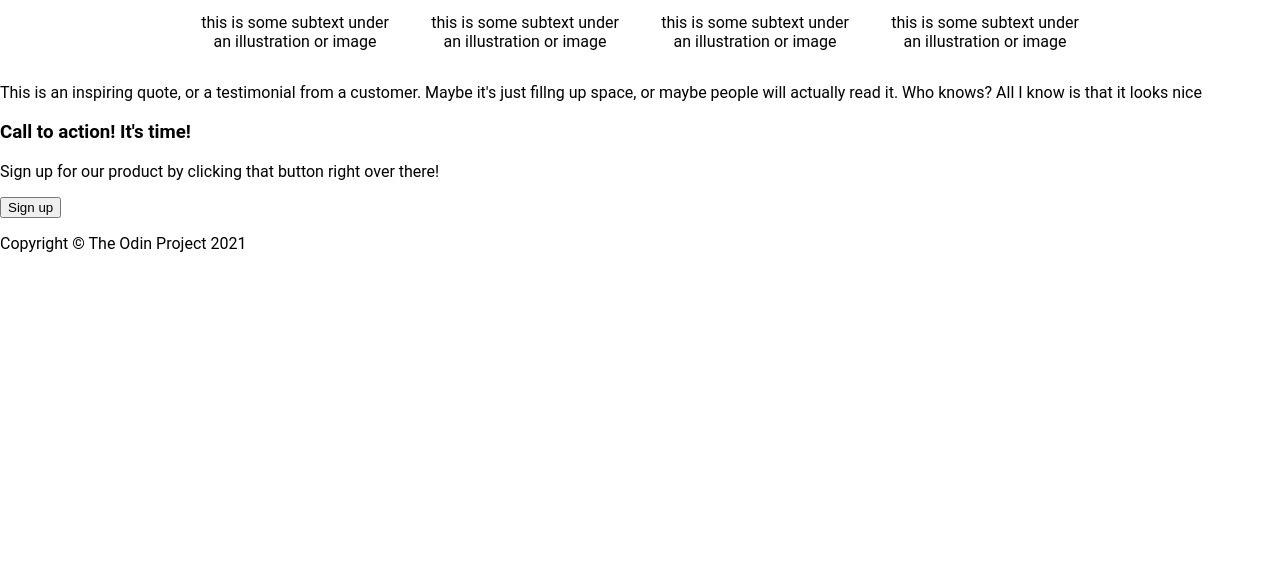
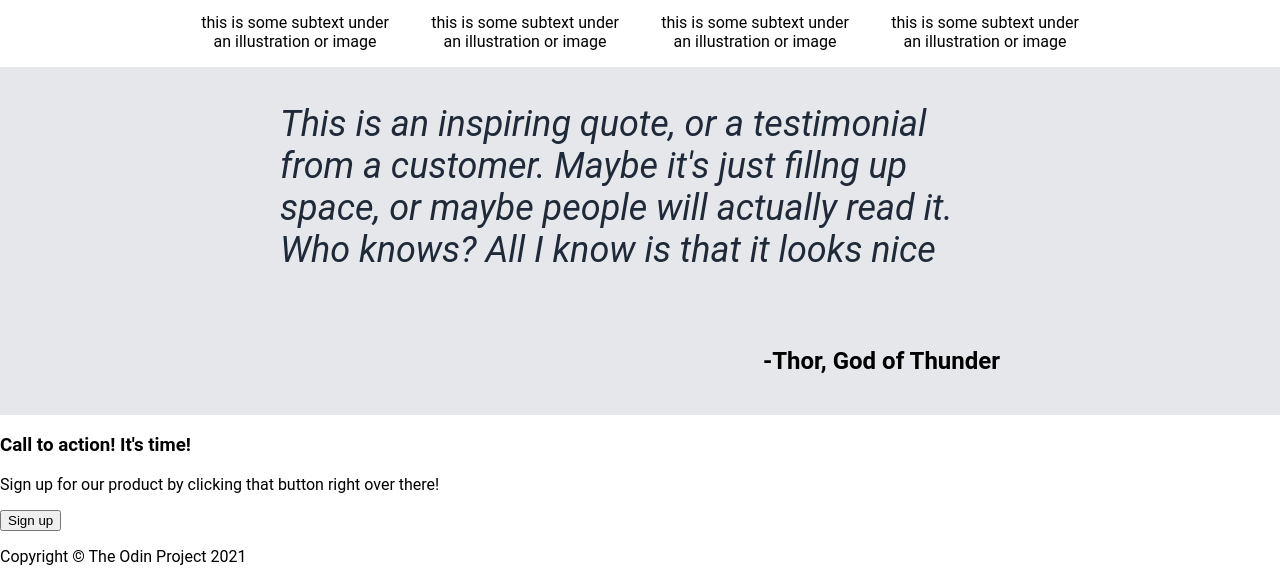
Before and after one commit to fachrymaul/fachrymaul.github.io, a plain HTML site: page index.html in a window 1280 px wide. Shown: the part 555-1137 px from the top of the page. Before the commit the page ends 824 px from the top, so only its background shows below. Drawn offline with Linux system fonts and the light colour scheme.

Commit message:
add style on quote section

```diff
--- a/index.html
+++ b/index.html
@@ -47,8 +47,11 @@
       </div>
     </div>
 
-    <div class="third">
-      <p>This is an inspiring quote, or a testimonial from a customer. Maybe it's just fillng up space, or maybe people will actually read it. Who knows? All I know is that it looks nice</p>
+    <div class="quote">
+      <div class="container">
+        <p>This is an inspiring quote, or a testimonial from a customer. Maybe it's just fillng up space, or maybe people will actually read it. Who knows? All I know is that it looks nice</p>
+        <h5>-Thor, God of Thunder</h5>
+      </div>
     </div>
 
     <div class="fourth">
--- a/style.css
+++ b/style.css
@@ -4,6 +4,10 @@ html {
 
 body {
   margin: 0;
+}
+
+.container {
+  max-width: 720px;
 }
 
 .hero {
@@ -94,3 +98,31 @@ body {
   max-width: 200px;
   text-align: center;
 }
+
+.quote {
+  background-color: #e5e7eb;
+  display: flex;
+  align-items: center;
+  justify-content: center;
+}
+
+
+.quote .container {
+  display: flex;
+  flex-direction: column;
+  align-items: center;
+  justify-content: center;
+}
+
+.quote p {
+  max-width: 720px;
+  font-size: 36px;
+  font-style: italic;
+  color: #1f2937;
+}
+
+.quote h5 {
+  font-style: bold;
+  font-size: 24px;
+  align-self: flex-end;
+}
```
